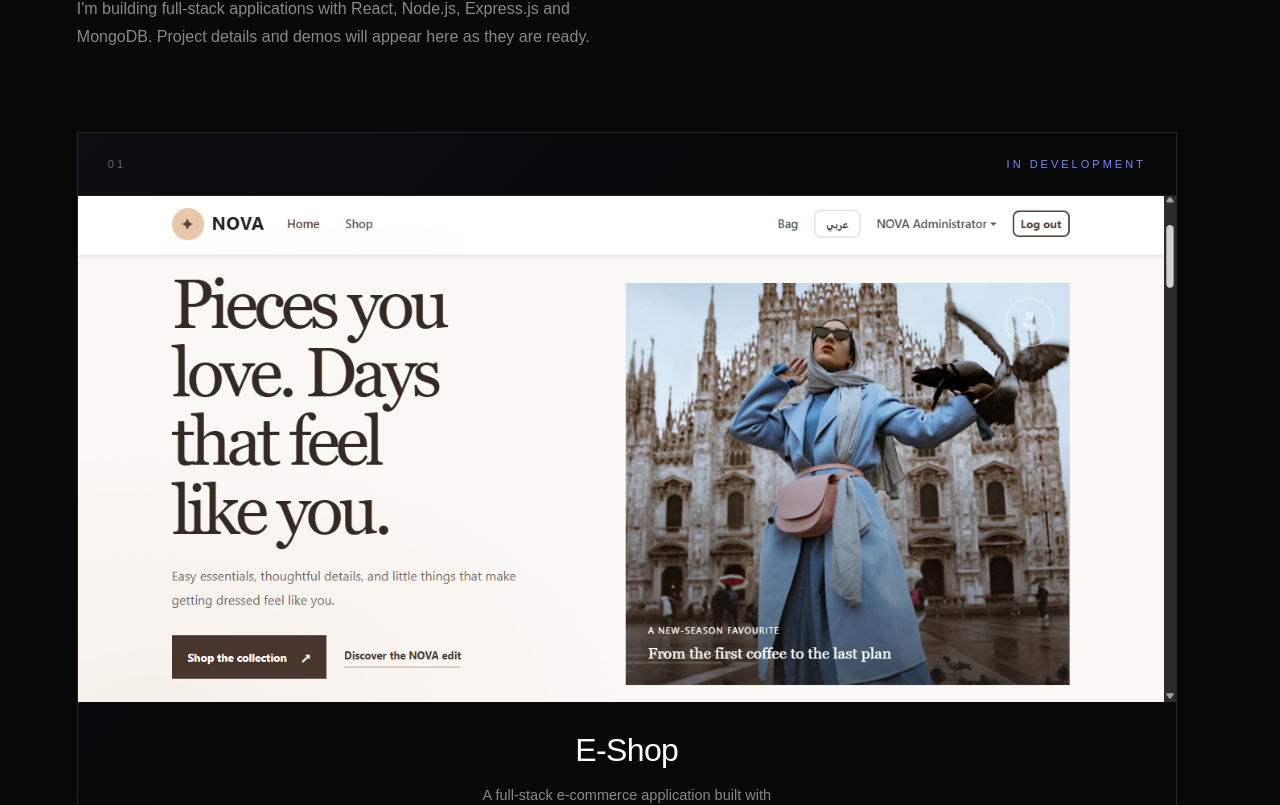
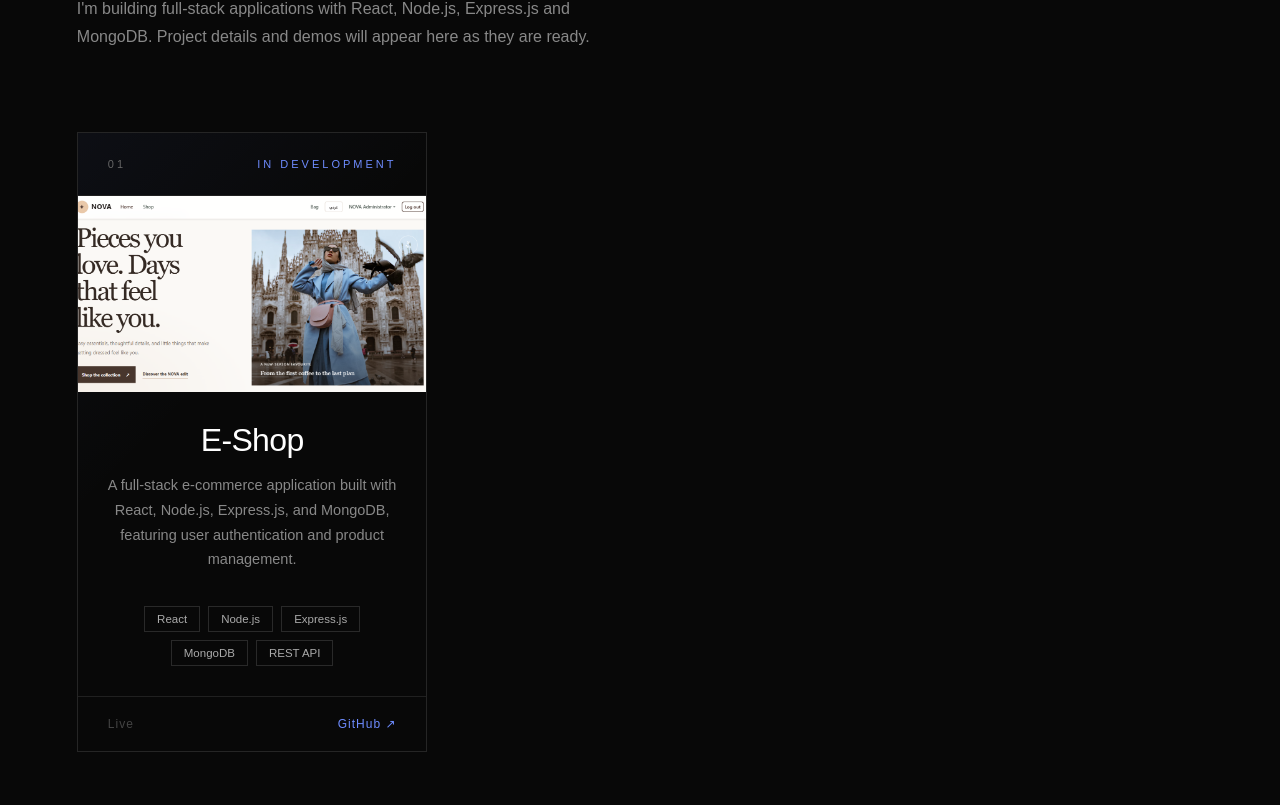
Before and after one commit to ywagdy59-blip/my-protofolio, a React (Vite) app: page /projects in a window 1280 px wide. Shown: the part 475-1280 px from the top of the page. Built offline with nearby package versions, Linux system fonts and the light colour scheme.

Commit message:
Restore project preview dimensions
Co-authored-by: Copilot <223556219+Copilot@users.noreply.github.com>

```diff
--- a/src/style.css
+++ b/src/style.css
@@ -1532,7 +1532,7 @@ text-decoration: none;
 
 .projects-grid {
   display: grid;
-  grid-template-columns: repeat(auto-fit, minmax(min(100%, 520px), 1fr));
+  grid-template-columns: repeat(auto-fill, minmax(320px, 1fr));
   gap: 24px;
 
   margin-top: 80px;
@@ -1596,7 +1596,7 @@ text-decoration: none;
 
 .project-preview {
   width: 100%;
-  aspect-ratio: 2.17 / 1;
+  aspect-ratio: 16 / 9;
   overflow: hidden;
   background: #151515;
 }
```
